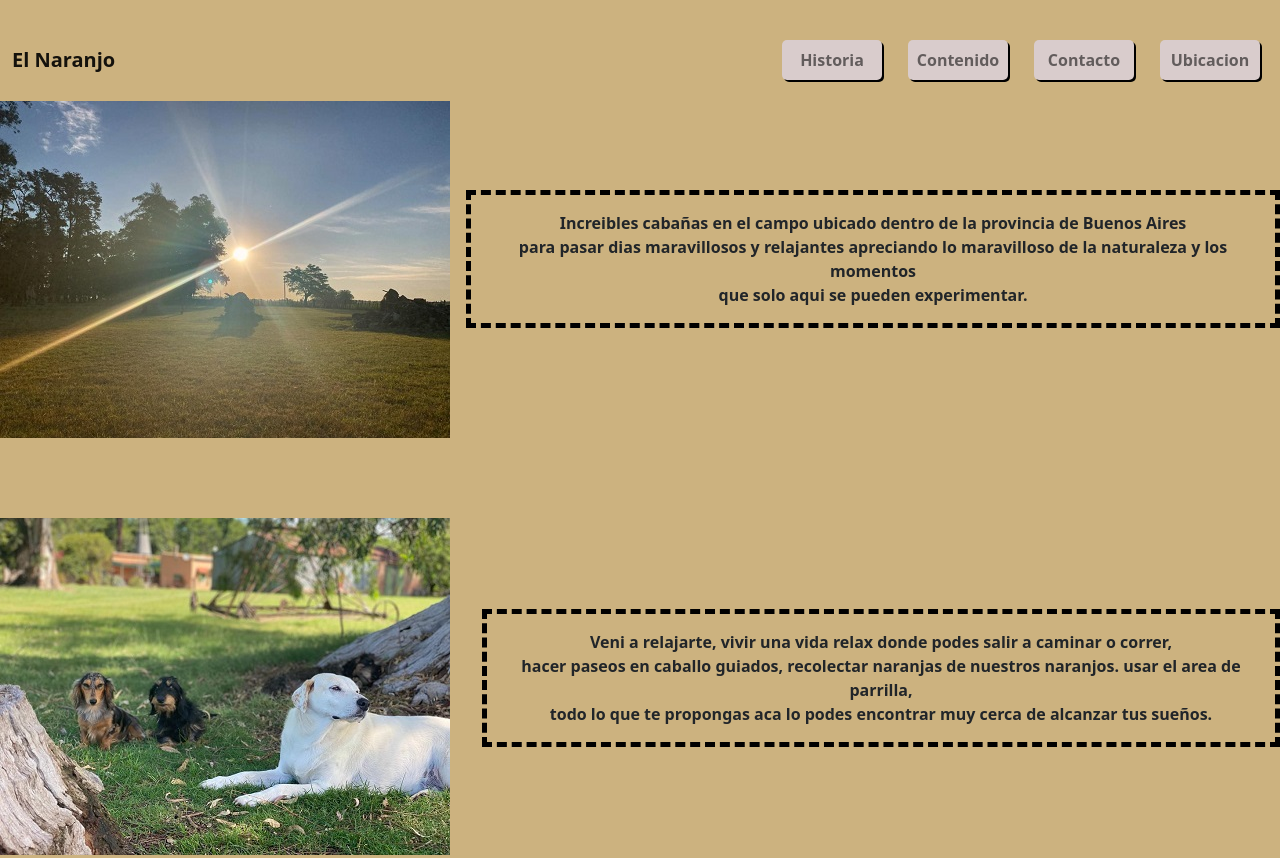
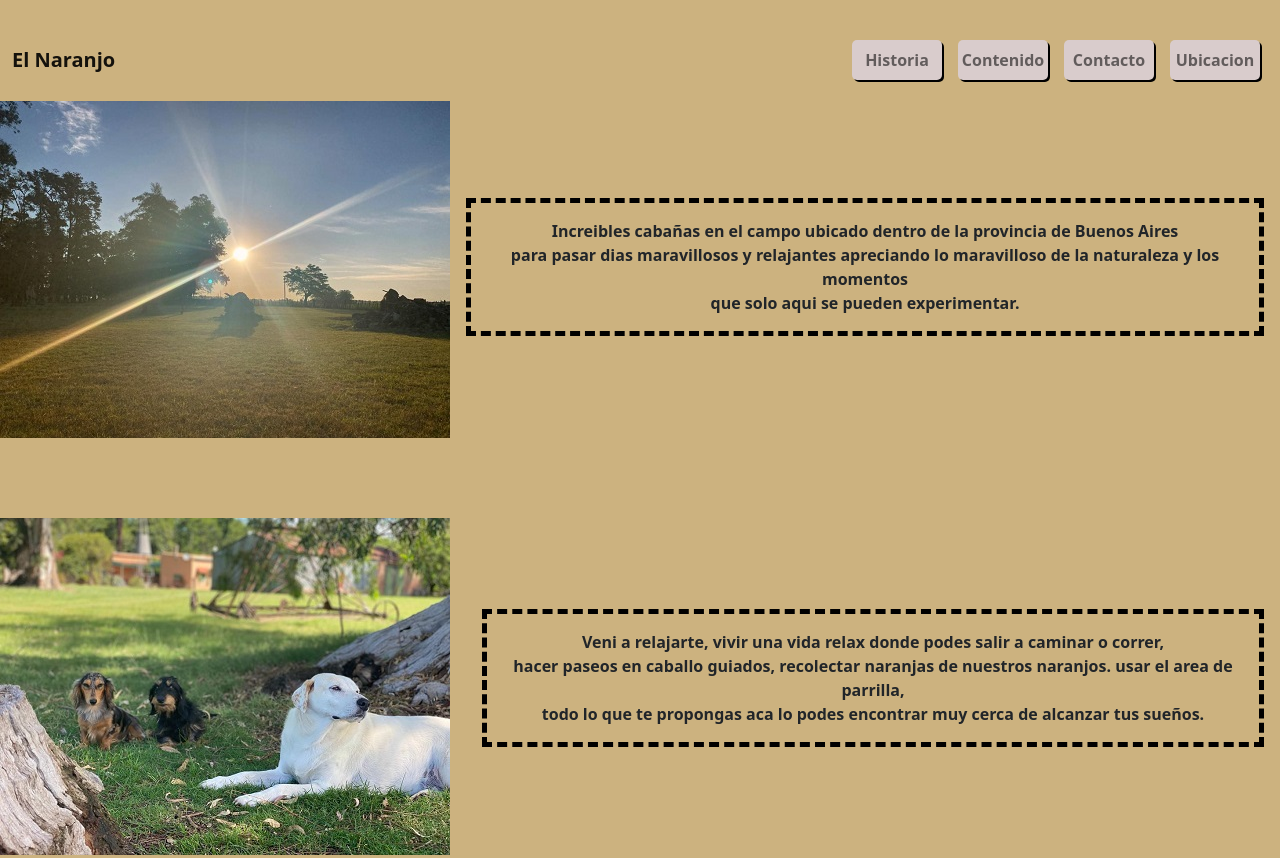
Before and after one commit to filgueiragaston/tercer-entrega, a website: page index.html in a window 1280 px wide. Shown: the top 858 px of the page. Drawn offline with nearby package versions, Linux system fonts and the light colour scheme.

Commit message:
Add files via upload

```diff
--- a/scss/style.scss
+++ b/scss/style.scss
@@ -35,12 +35,11 @@ body{
         list-style: none;
         display: flex;
         flex-direction: row !important;
-        gap: 10px;
         justify-content: center;
     }
     li{
         background-color: $color-li;
-        width: 100px;
+        width: 90px;
         margin: 0.5rem;
         border-radius: 5px 5px 5px 5px;
         font-weight: bold;
@@ -100,24 +99,24 @@ main{
 .parrafo2{
     border: black 5px dashed;
     padding: 1rem;
+    margin: 1rem;
     grid-area: parrafo2;
     justify-content: center;
     justify-items: center;
     align-content: center;
     align-items: center;
-    margin-left: 1rem;
     font-weight: bold;
 }
 .parrafo3{
     border: black 5px dashed;
     padding: 1rem;
+    margin: 1rem;
     grid-area: parrafo3;
     margin-top: 5rem;
     justify-content: center;
     justify-items: center;
     align-content: center;
     align-items: center;
-    margin-left: 1rem;
     font-weight: bold;
 }
 footer{
@@ -186,7 +185,8 @@ main{
     }
     .parrafoUbi{
         border: black 5px dashed;
-        padding: 0.5rem;
+        padding: 1rem;
+        margin: 1rem;
         justify-content: center;
         justify-items: center;
         align-content: center;
@@ -206,6 +206,7 @@ main{
     .nos{
         font-weight: bold;
         padding: 1rem;
+        margin: 1rem;
         border: black 5px dashed;
     }
 }
```
Also changed, not shown: css/main.css.
